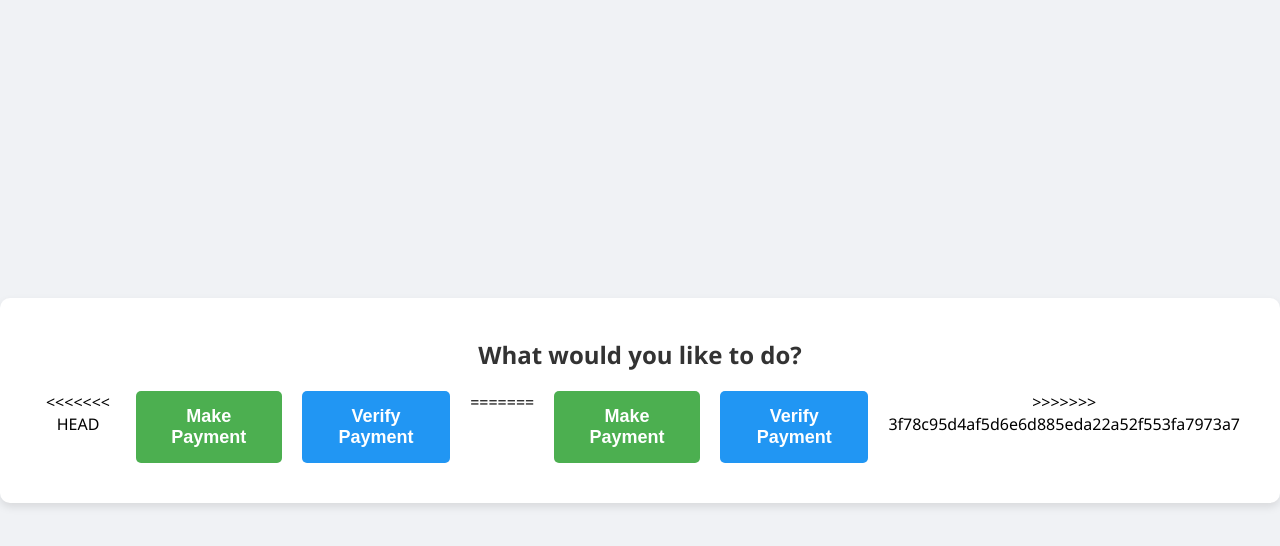
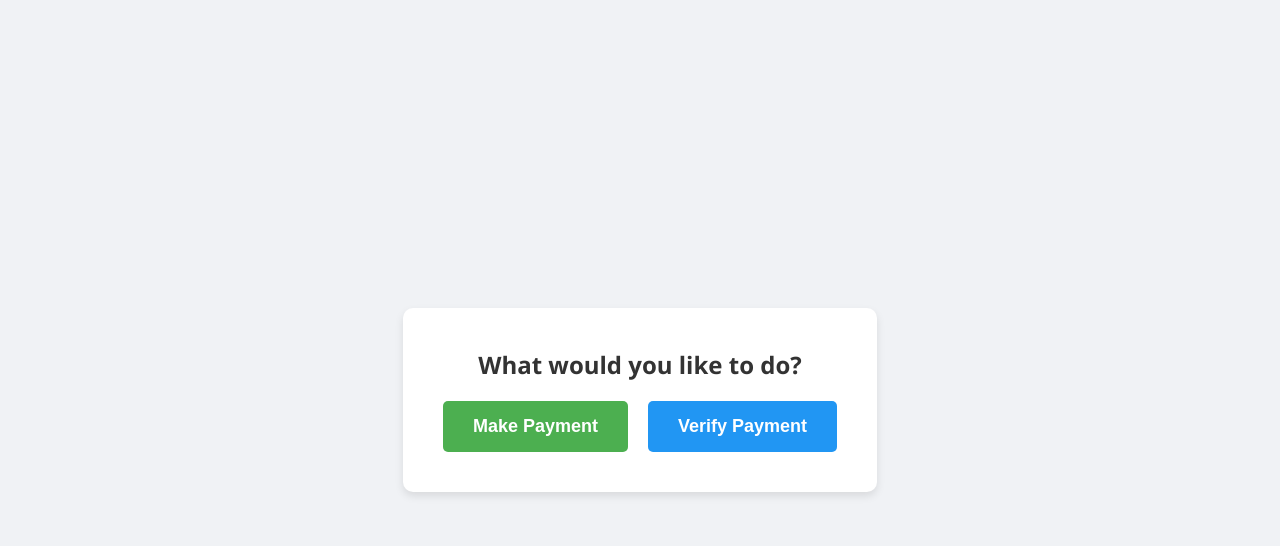
Before and after one commit to Astonke/nexafix, a Django app: template mysite/maze/templates/mid_pay.html in a window 1280 px wide. Shown: the top 546 px of the page. Run offline with Django 5.2, Linux system fonts and the light colour scheme; the template is opened without the code that fills it, so the values that code supplies are empty; parts of the project's set-up code (start-up, migrations or seed data) failed here and were passed over.

```diff
--- a/mysite/maze/templates/mid_pay.html
+++ b/mysite/maze/templates/mid_pay.html
@@ -87,13 +87,10 @@
 <div class="container">
     <h1>What would you like to do?</h1>
     <div class="buttons">
-<<<<<<< HEAD
+
         <button class="button btn-payment" onclick="window.location.href='go-pay';">Make Payment</button>
         <button class="button btn-verify" onclick="window.location.href='submit_payment_proof';">Verify Payment</button>
-=======
-        <button class="button btn-payment" onclick="window.location.href='/make_payment';">Make Payment</button>
-        <button class="button btn-verify" onclick="window.location.href='/verify_payment';">Verify Payment</button>
->>>>>>> 3f78c95d4af5d6e6d885eda22a52f553fa7973a7
+
     </div>
 </div>
 
--- a/mysite/payment/views.py
+++ b/mysite/payment/views.py
@@ -38,7 +38,7 @@ def submit_payment_proof(request):
 
 def payment_success(request):
     return render(request, 'payment_success.html')
-<<<<<<< HEAD
+
 
 from django.views.decorators.csrf import csrf_exempt
 from encron.tools import find_file
```
